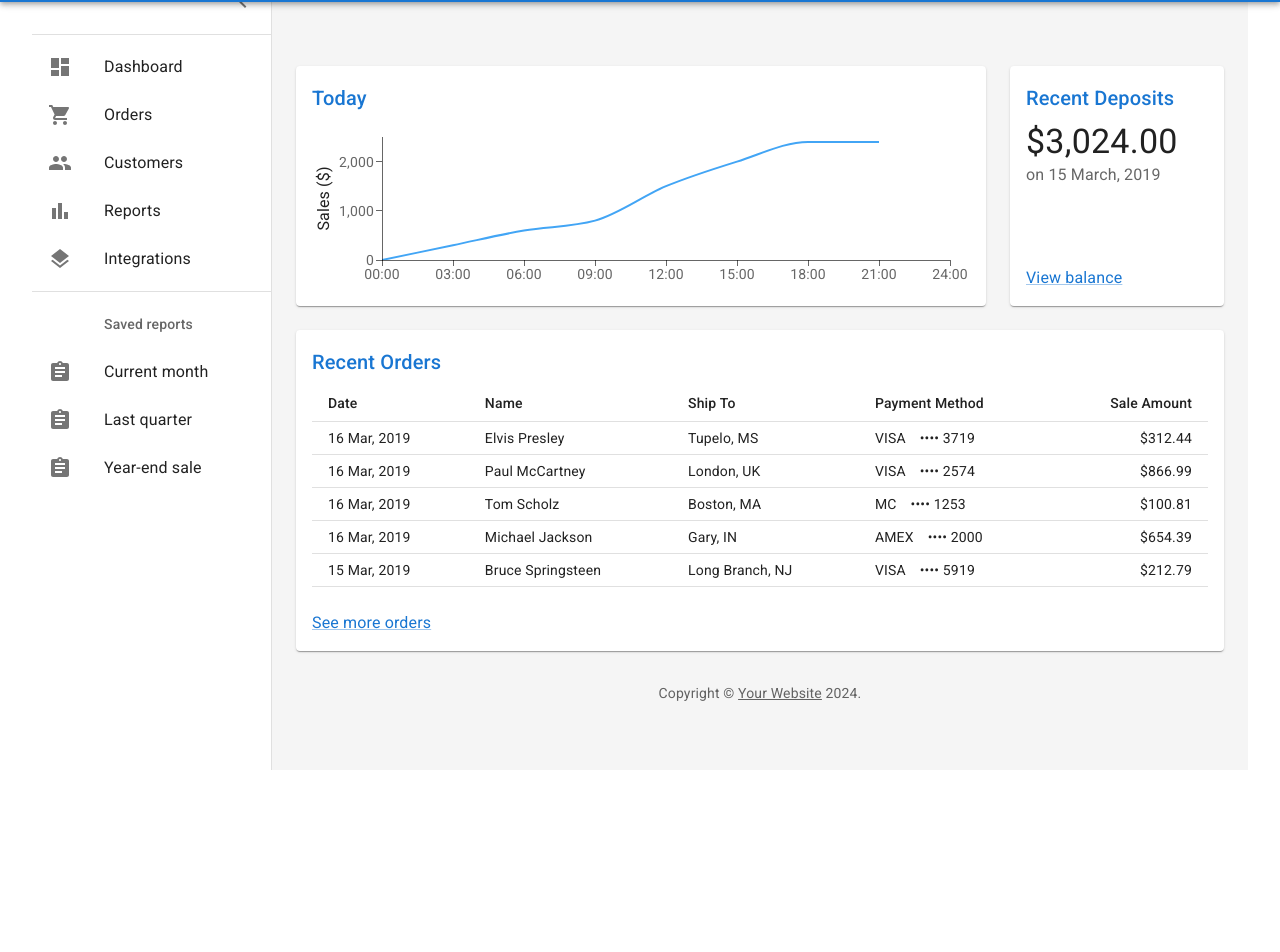
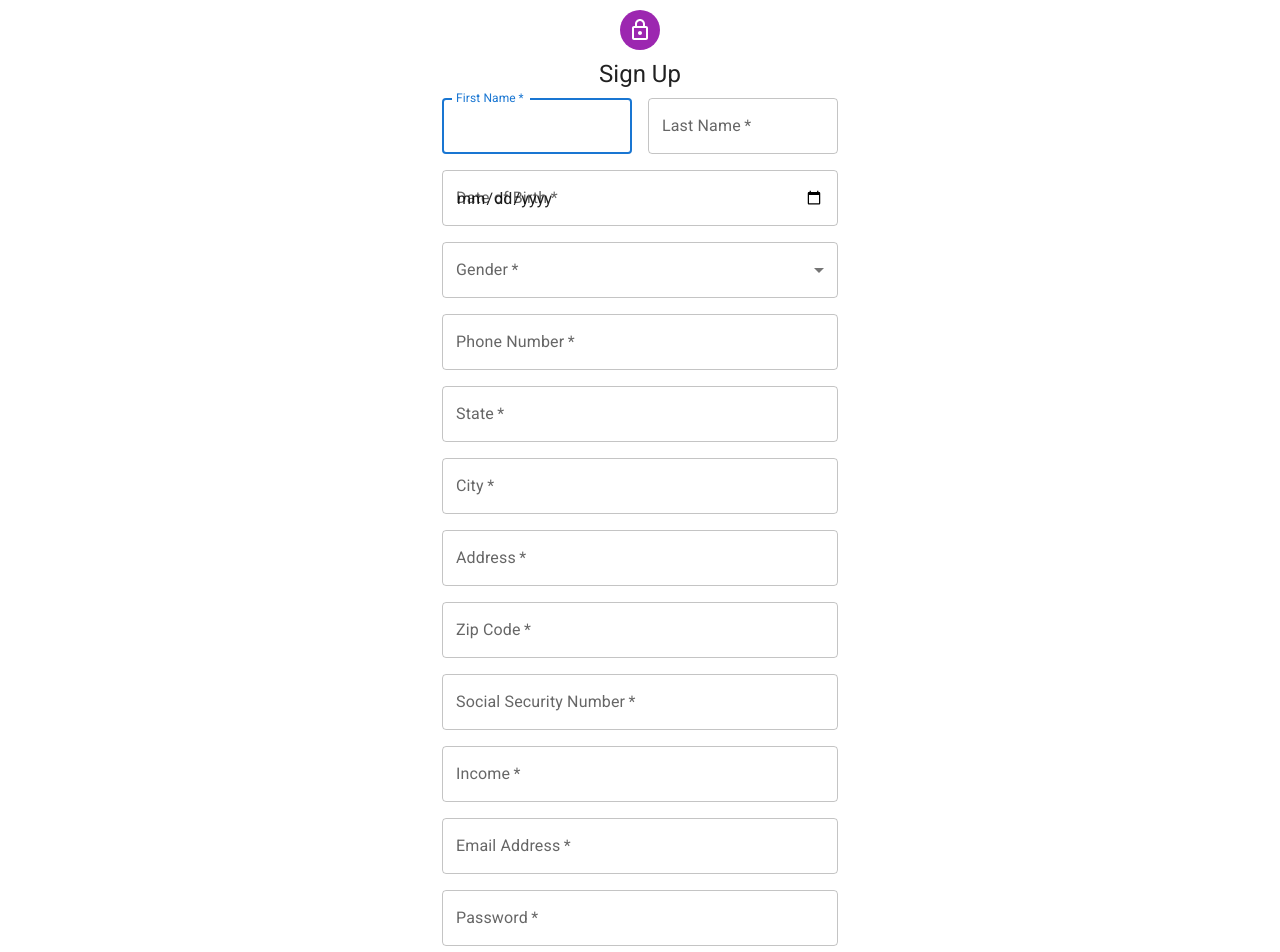
Before and after one commit to Rupanjanaa/bank-app, a React (Create React App) app: page /Registration in a window 1280 px wide. Shown: the part 62-1014 px from the top of the page. Before the commit the page ends 864 px from the top, so only its background shows below. Built offline with nearby package versions, Linux system fonts and the light colour scheme.

Commit message:
registration page add and linking

```diff
--- a/package.json
+++ b/package.json
@@ -12,6 +12,7 @@
     "@types/react-dom": "latest",
     "react": "latest",
     "react-dom": "latest",
+    "react-router-dom": "^6.25.1",
     "react-scripts": "latest",
     "typescript": "latest"
   },
--- a/src/App.tsx
+++ b/src/App.tsx
@@ -1,8 +1,10 @@
-import Box from '@mui/material/Box';
+//import Box from '@mui/material/Box';
 import Link from '@mui/material/Link';
 import Typography from '@mui/material/Typography';
 import * as React from 'react';
-import Dashboard from './Dashboard';
+import { Route, BrowserRouter as Router, Routes } from 'react-router-dom';
+import Registration from './Registration';
+import SignIn from './SignIn';
 
 function Copyright() {
   return (
@@ -18,13 +20,23 @@ function Copyright() {
 
 export default function App() {
   return (
+    <Router>
+      <Routes>
+        <Route path="/" element={<SignIn />} />
+        <Route path="/Registration" element={<Registration />} />
+      </Routes>
+    </Router>
+  );
+
+}
+
+
+/*return (
     <Box sx={{ width: '100vw', height: '100vh' }}>
       <Box sx={{ display: 'flex', flexDirection: 'column', height: '100%' }}>
-        {/* Dashboard Component */}
-        <Box sx={{ flexGrow: 1, p: 4 }}>
-          <Dashboard />
+        /*<Box sx={{ flexGrow: 1, p: 4 }}>
+          <SignIn />
         </Box>
       </Box>
     </Box>
-  );
-}
+  );*/
--- /dev/null
+++ b/src/Registration.tsx
@@ -0,0 +1,240 @@
+import LockOutlinedIcon from '@mui/icons-material/LockOutlined';
+import Avatar from '@mui/material/Avatar';
+import Box from '@mui/material/Box';
+import Button from '@mui/material/Button';
+import Checkbox from '@mui/material/Checkbox';
+import Container from '@mui/material/Container';
+import CssBaseline from '@mui/material/CssBaseline';
+import FormControlLabel from '@mui/material/FormControlLabel';
+import Grid from '@mui/material/Grid';
+import Link from '@mui/material/Link';
+import MenuItem from '@mui/material/MenuItem';
+import { createTheme, ThemeProvider } from '@mui/material/styles';
+import TextField from '@mui/material/TextField';
+import Typography from '@mui/material/Typography';
+import * as React from 'react';
+
+function Copyright(props: any) {
+  return (
+    <Typography variant="body2" color="text.secondary" align="center" {...props}>
+      {'Copyright © '}
+      <Link color="inherit" href="https://mui.com/">
+        Your Website
+      </Link>{' '}
+      {new Date().getFullYear()}
+      {'.'}
+    </Typography>
+  );
+}
+
+// TODO remove, this demo shouldn't need to reset the theme.
+const defaultTheme = createTheme();
+
+export default function SignUp() {
+  const handleSubmit = (event: React.FormEvent<HTMLFormElement>) => {
+    event.preventDefault();
+    const data = new FormData(event.currentTarget);
+    console.log({
+      firstName: data.get('firstName'),
+      lastName: data.get('lastName'),
+      dob: data.get('dob'),
+      gender: data.get('gender'),
+      phonenumber: data.get('phonenumber'),
+      address: data.get('address'),
+      zipcoder: data.get('zipcode'),
+      scn: data.get('scn'),
+      income: data.get('income'),
+      email: data.get('email'),
+      password: data.get('password'),
+    });
+};
+
+return (
+
+    <ThemeProvider theme={defaultTheme}>
+      <Container component="main" maxWidth="xs">
+        <CssBaseline />
+        <Box
+          sx={{
+            marginTop: 8,
+            display: 'flex',
+            flexDirection: 'column',
+            alignItems: 'center',
+          }}
+        >
+          <Avatar sx={{ m: 1, bgcolor: 'secondary.main' }}>
+            <LockOutlinedIcon />
+          </Avatar>
+          <Typography component="h1" variant="h5">
+            Sign Up
+          </Typography>
+          <Box component="form" onSubmit={handleSubmit} noValidate sx={{ mt: 1 }}>
+            <Grid container spacing={2}>
+              <Grid item xs={12} sm={6}>
+                <TextField
+                  autoComplete="given-name"
+                  name="firstName"
+                  required
+                  fullWidth
+                  id="firstName"
+                  label="First Name"
+                  autoFocus
+                />
+              </Grid>
+              <Grid item xs={12} sm={6}>
+                <TextField
+                  required
+                  fullWidth
+                 id="lastName"
+                  label="Last Name"
+                  name="lastName"
+                  autoComplete="family-name"
+                />
+              </Grid>
+              <Grid item xs={12}>
+                <TextField
+                  required
+                  fullWidth
+                  id="dob"
+                  label="Date of Birth"
+                  name="dob"
+                  type="date"
+                />
+              </Grid>
+              <Grid item xs={12}>
+                <TextField
+                  required
+                  fullWidth
+                  id="gender"
+                  label="Gender"
+                  name="gender"
+                  select
+                >
+                  <MenuItem value="male">Male</MenuItem>
+                  <MenuItem value="female">Female</MenuItem>
+                  <MenuItem value="other">Other</MenuItem>
+                </TextField>
+              </Grid>
+              <Grid item xs={12}>
+                <TextField
+                  required
+                  fullWidth
+                  id="phone"
+                  label="Phone Number"
+                  name="phone"
+                  type="text"
+                />
+              </Grid>
+              <Grid item xs={12}>
+                <TextField
+                  required
+                  fullWidth
+                  id="state"
+                  label="State"
+                  name="state"
+                  type="text"
+                />
+              </Grid>
+              <Grid item xs={12}>
+                <TextField
+                  required
+                  fullWidth
+                  id="city"
+                  label="City"
+                  name="city"
+                  type="text"
+                />
+              </Grid>
+              <Grid item xs={12}>
+                <TextField
+                  required
+                  fullWidth
+                  id="address"
+                  label="Address"
+                  name="address"
+                  type="text"
+                />
+              </Grid>
+              <Grid item xs={12}>
+                <TextField
+                  required
+                  fullWidth
+                  id="zipcode"
+                  label="Zip Code"
+                  name="zipcode"
+                  type="text"
+                />
+              </Grid>
+              <Grid item xs={12}>
+                <TextField
+                  required
+                  fullWidth
+                  id="scn"
+                  label="Social Security Number"
+                  name="scn"
+                  type="text"
+                  inputProps={{ maxLength: 10 }}
+                />
+              </Grid>
+              <Grid item xs={12}>
+                <TextField
+                  required
+                  fullWidth
+                  id="income"
+                  label="Income"
+                  name="income"
+                  type="text"
+                />
+              </Grid>
+              <Grid item xs={12}>
+                <TextField
+                  required
+                  fullWidth
+                  id="email"
+                  label="Email Address"
+                  name="email"
+                  autoComplete="email"
+                />
+              </Grid>
+              <Grid item xs={12}>
+                <TextField
+                  required
+                  fullWidth
+                  name="password"
+                  label="Password"
+                  type="password"
+                  id="password"
+                  autoComplete="new-password"
+                />
+              </Grid>
+              <Grid item xs={12}>
+                <FormControlLabel
+                  control={<Checkbox value="allowExtraEmails" color="primary" />}
+                  label="I want to receive inspiration, marketing promotions and updates via email."
+                />
+              </Grid>
+            </Grid>
+            <Button
+              type="submit"
+              fullWidth
+              variant="contained"
+              sx={{ mt: 3, mb: 2 }}
+            >
+              Sign Up
+            </Button>
+            <Grid container justifyContent="flex-end">
+              <Grid item>
+                <Link href="#" variant="body2">
+                  Already have an account? Sign in
+                </Link>
+              </Grid>
+            </Grid>
+          </Box>
+        </Box>
+        <Copyright sx={{ mt: 8, mb: 4 }} />
+      </Container>
+    </ThemeProvider>
+  );
+}
+
+export { };
--- a/src/SignIn.tsx
+++ b/src/SignIn.tsx
@@ -1,17 +1,17 @@
+import LockOutlinedIcon from '@mui/icons-material/LockOutlined';
+import Avatar from '@mui/material/Avatar';
+import Box from '@mui/material/Box';
+import Button from '@mui/material/Button';
+import Checkbox from '@mui/material/Checkbox';
+import Container from '@mui/material/Container';
+import CssBaseline from '@mui/material/CssBaseline';
+import FormControlLabel from '@mui/material/FormControlLabel';
+import Grid from '@mui/material/Grid';
+import Link from '@mui/material/Link';
+import { createTheme, ThemeProvider } from '@mui/material/styles';
+import TextField from '@mui/material/TextField';
+import Typography from '@mui/material/Typography';
 import * as React from 'react';
-import Avatar from '@mui/material/Avatar';
-import Button from '@mui/material/Button';
-import CssBaseline from '@mui/material/CssBaseline';
-import TextField from '@mui/material/TextField';
-import FormControlLabel from '@mui/material/FormControlLabel';
-import Checkbox from '@mui/material/Checkbox';
-import Link from '@mui/material/Link';
-import Grid from '@mui/material/Grid';
-import Box from '@mui/material/Box';
-import LockOutlinedIcon from '@mui/icons-material/LockOutlined';
-import Typography from '@mui/material/Typography';
-import Container from '@mui/material/Container';
-import { createTheme, ThemeProvider } from '@mui/material/styles';
 
 function Copyright(props: any) {
   return (
@@ -97,7 +97,7 @@ export default function SignIn() {
                 </Link>
               </Grid>
               <Grid item>
-                <Link href="#" variant="body2">
+                <Link href="/Registration" variant="body2">
                   {"Don't have an account? Sign Up"}
                 </Link>
               </Grid>
```
Also changed, not shown: 1 other file (tests, documents, lock files or other folders).
